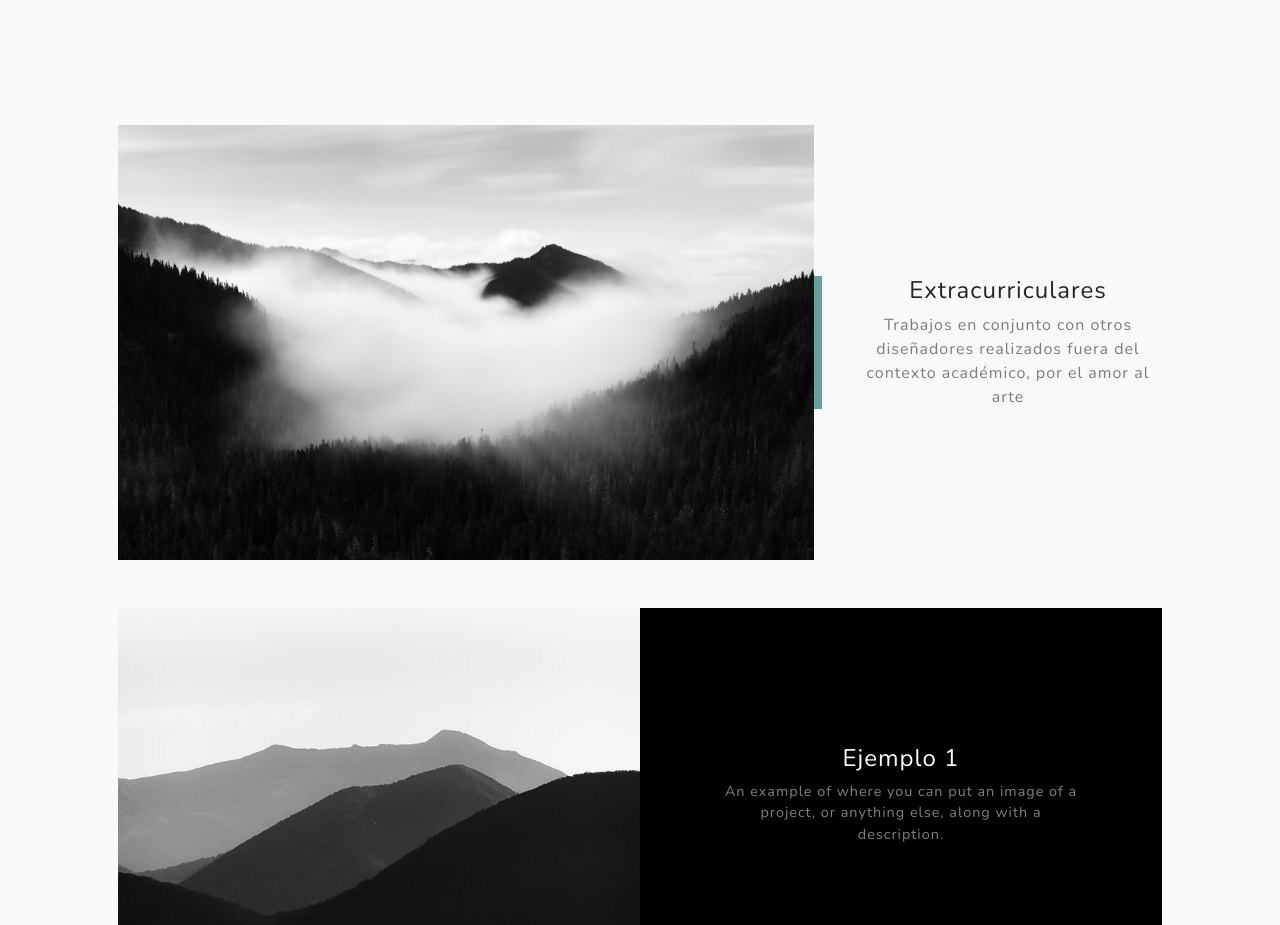
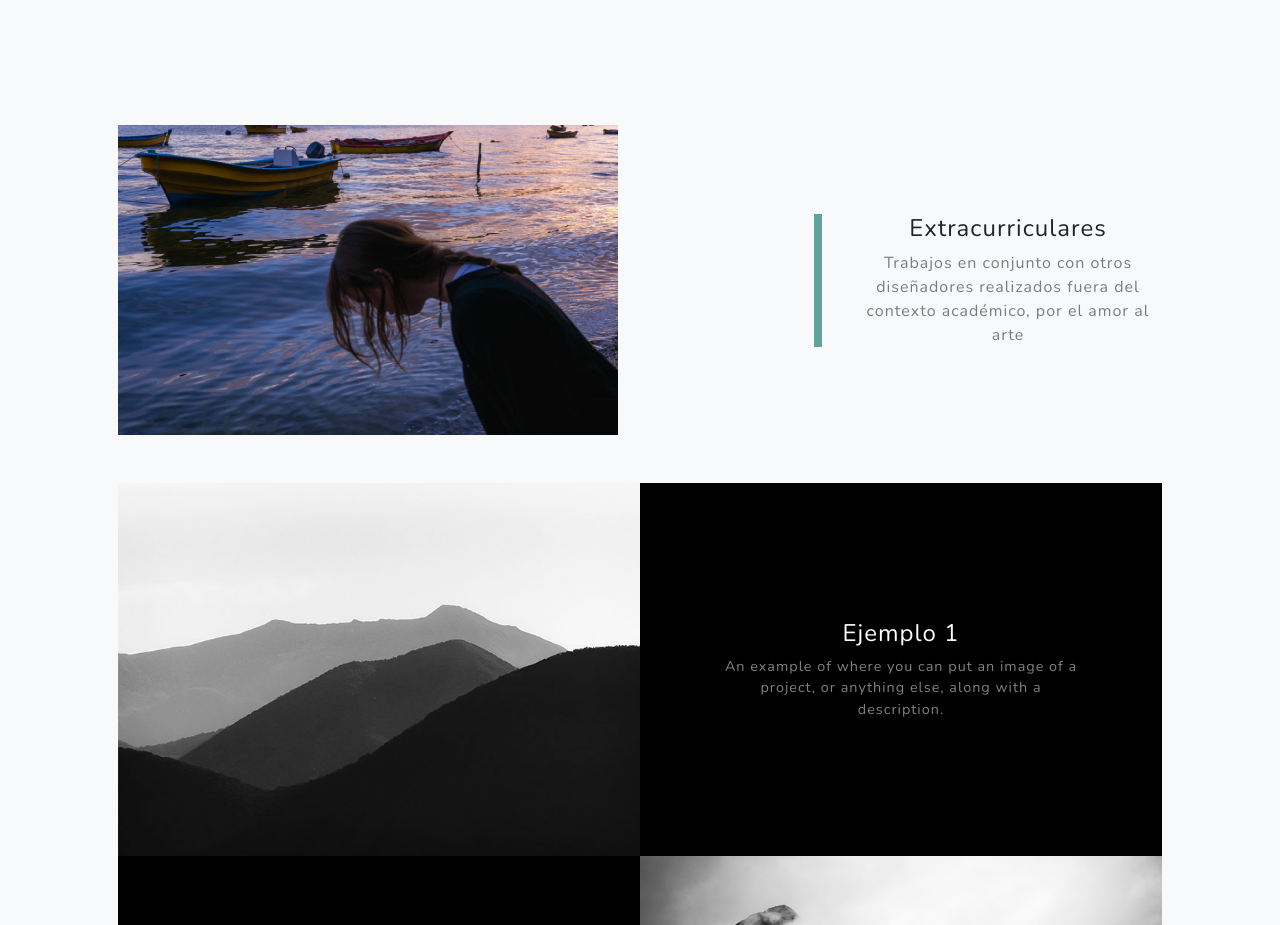
Before and after one commit to luqpalu/portafolio, a plain HTML site: page index.html in a window 1280 px wide. Shown: the part 1480-2405 px from the top of the page. Drawn offline with nearby package versions, Linux system fonts and the light colour scheme.

Commit message:
Add files via upload

```diff
--- a/index.html
+++ b/index.html
@@ -33,7 +33,7 @@
         <meta name="description" content="" />
         <meta name="author" content="" />
         <title>Grayscale - Start Bootstrap Theme</title>
-        <link rel="icon" type="image/x-icon" href="assets/favicon.ico" />
+        <link rel="icon" type="image/x-icon" href="assets/estrella.ico" />
         <!-- Font Awesome icons (free version)-->
         <script src="https://use.fontawesome.com/releases/v6.3.0/js/all.js" crossorigin="anonymous"></script>
 
@@ -74,7 +74,7 @@
                     <div class="text-center">
                         <h1 class="mx-auto my-0 text-uppercase">Paula Luque</h1>
                         <h2 class="text-white-50 mx-auto mt-2 mb-5">Estudiante de Diseño, trabajando desde Santiago de Chile.
-                        <br />¡Te invito a pasar por mi <a href="https://www.instagram.com/plupupau" class="link">Instagram</a> para ver mi trabajo más reciente!
+                        <br />¡Te invito a pasar por mi <a href="https://www.instagram.com/_luqpalu" class="link">Instagram</a> para ver mi trabajo más reciente!
                         </h2>
                         <a class="btn btn-primary" href="#about">Trabajos / Work</a>
                     </div>
@@ -101,7 +101,7 @@
             <div class="container px-4 px-lg-5">
                 <!-- Featured Project Row-->
                 <div class="row gx-0 mb-4 mb-lg-5 align-items-center">
-                    <div class="col-xl-8 col-lg-7"><img class="img-fluid mb-3 mb-lg-0" src="assets/img/bg-masthead.jpg" alt="..." /></div>
+                    <div class="col-xl-8 col-lg-7"><img class="img-fluid mb-3 mb-lg-0" src="assets/img/portada.jpg" alt="..." /></div>
                     <div class="col-xl-4 col-lg-5">
                         <div class="featured-text text-center text-lg-left">
                             <h4>Extracurriculares</h4>
```
Also changed, not shown: assets/estrella.ico (added), assets/img/portada.jpg (added).
